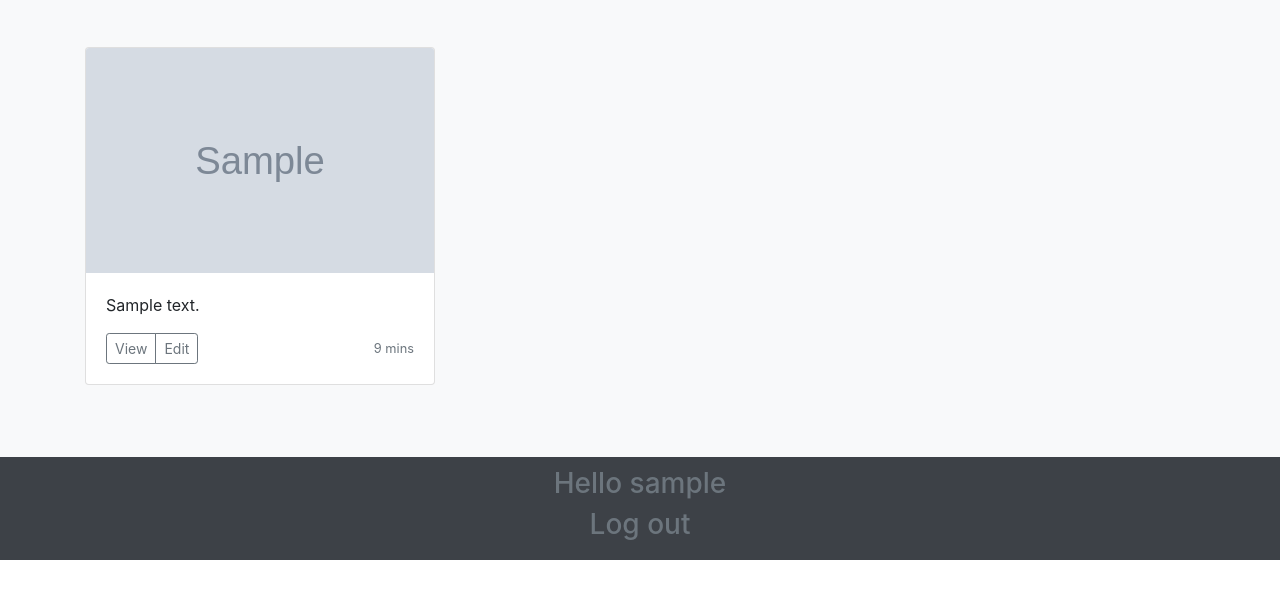
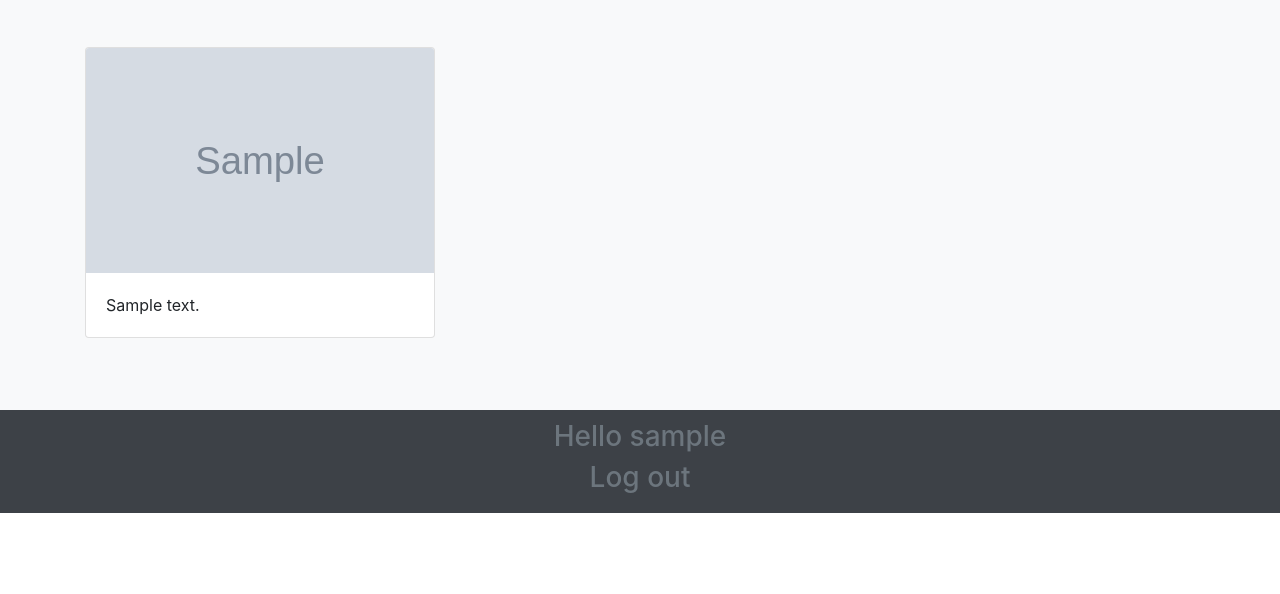
Before and after one commit to NIKITA-76/django-site, a Django app: page / in a window 1280 px wide. Shown: the part 206-800 px from the top of the page. Run offline with Django 4.2, Linux system fonts and the light colour scheme; a user stored in the database is signed in; tables that the repository leaves empty hold one stand-in row (values such as "Sample post"); grey boxes marked "Sample" are stand-in pictures; a database or web service that is not in the repository returns one stand-in record (values such as "Sample title"); data that the repository does not hold is empty.

Commit message:
Fix (button remove)

```diff
--- a/DBLOG/templates/main.html
+++ b/DBLOG/templates/main.html
@@ -63,13 +63,7 @@
                          data-holder-rendered="true">
                     <div class="card-body">
                         <p class="card-text">{{name.2}}</p>
-                        <div class="d-flex justify-content-between align-items-center">
-                            <div class="btn-group">
-                                <button type="button" class="btn btn-sm btn-outline-secondary">View</button>
-                                <button type="button" class="btn btn-sm btn-outline-secondary">Edit</button>
-                            </div>
-                            <small class="text-muted">9 mins</small>
-                        </div>
+
                     </div>
                 </div>
             </div>
```
